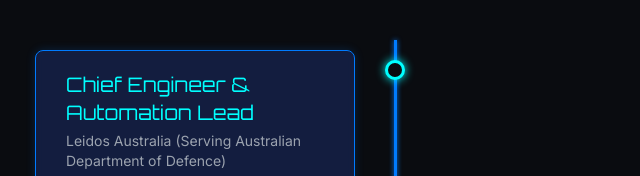
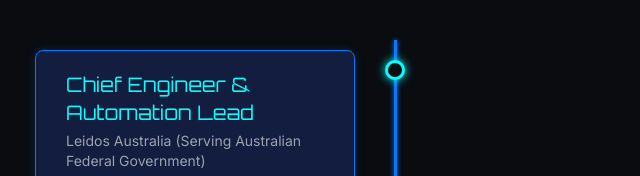
Before and after one commit to onekiller891/rt, a plain HTML site: page index.html in a window 1280 px wide. Shown: the part 2440-2616 px from the top of the page, 245-885 px from the left. Drawn offline with nearby package versions, Linux system fonts and the light colour scheme.

Commit message:
Update index.html
Removed mention of customer.

```diff
--- a/index.html
+++ b/index.html
@@ -432,7 +432,7 @@
                 <div class="timeline-item timeline-left">
                     <div class="timeline-content custom-card">
                         <h3 class="font-orbitron text-xl mb-1">Chief Engineer & Automation Lead</h3>
-                        <p class="text-sm text-gray-400 mb-2">Leidos Australia (Serving Australian Department of Defence)</p>
+                        <p class="text-sm text-gray-400 mb-2">Leidos Australia (Serving Australian Federal Government)</p>
                         <p class="text-gray-300">Spearheading strategic automation initiatives and providing engineering leadership to enhance IT service delivery for a critical national client. Driving adoption of AI and modern engineering practices to achieve significant productivity and efficiency gains.</p>
                     </div>
                 </div>
```
